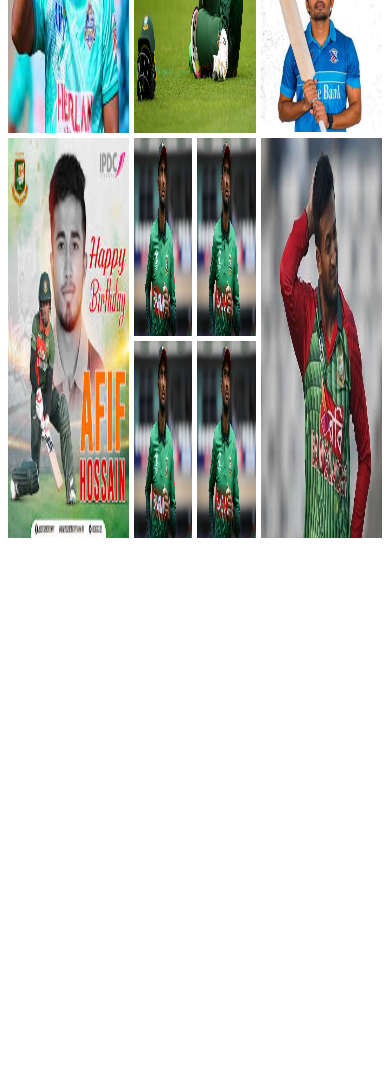
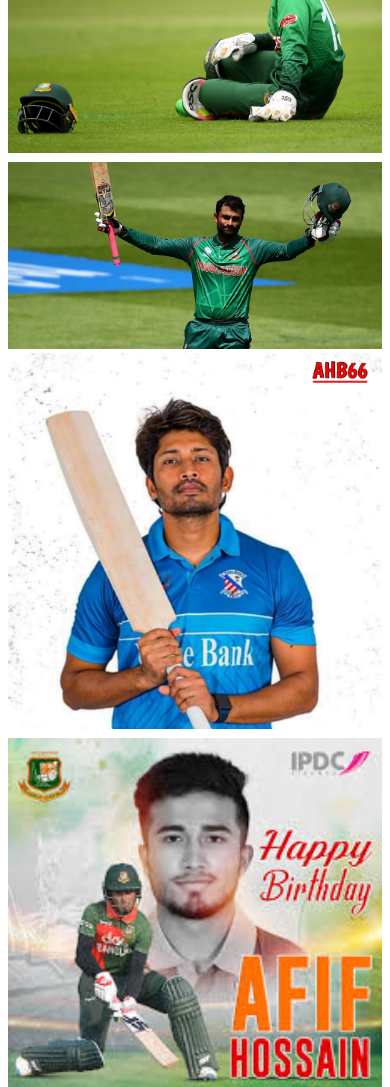
Before and after one commit to Arif1917/flex-box-practise, a plain HTML site: page higibigi.html in a window 390 px wide. Shown: the part 680-1767 px from the top of the page. Before the commit the page ends 1226 px from the top, so only its background shows below. Drawn offline with Linux system fonts and the light colour scheme.

Commit message:
player media query added

```diff
--- a/styles/player.css
+++ b/styles/player.css
@@ -21,3 +21,27 @@ img{
     grid-template-columns: repeat(2,1fr);
     gap: 5px;
 }
+
+
+/* smaller device */
+
+@media screen and (max-width:576px) {
+    .row{
+        flex-direction: column;
+        height: auto;
+    }
+    .sqaure-mahmu{
+        grid-template-columns: 1fr;
+    }
+}
+
+/* desktop size */
+
+/* @media screen and (min-width:576px) and (max-width:992px){
+    .row{
+        flex-direction: column;
+        height: auto;
+    }
+    .sqaure-mahmu{
+        grid-template-columns: 1fr;
+    } */
```
